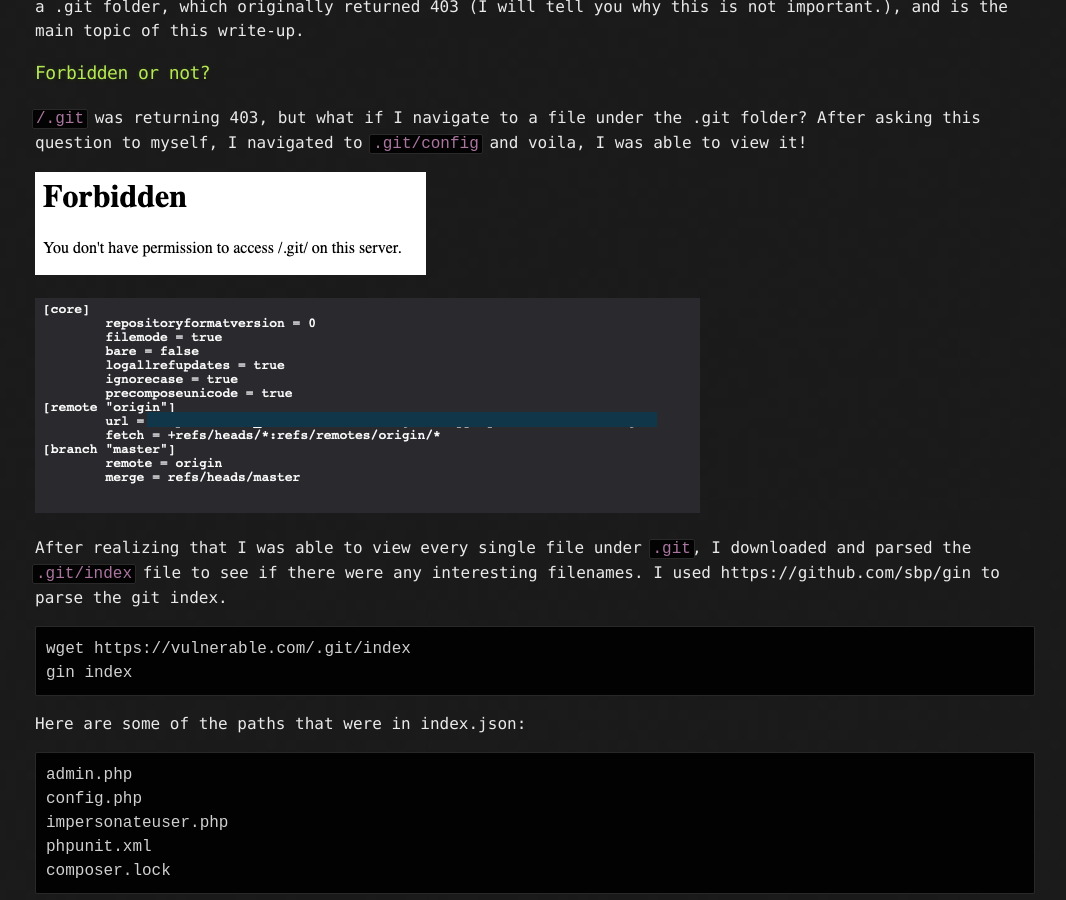
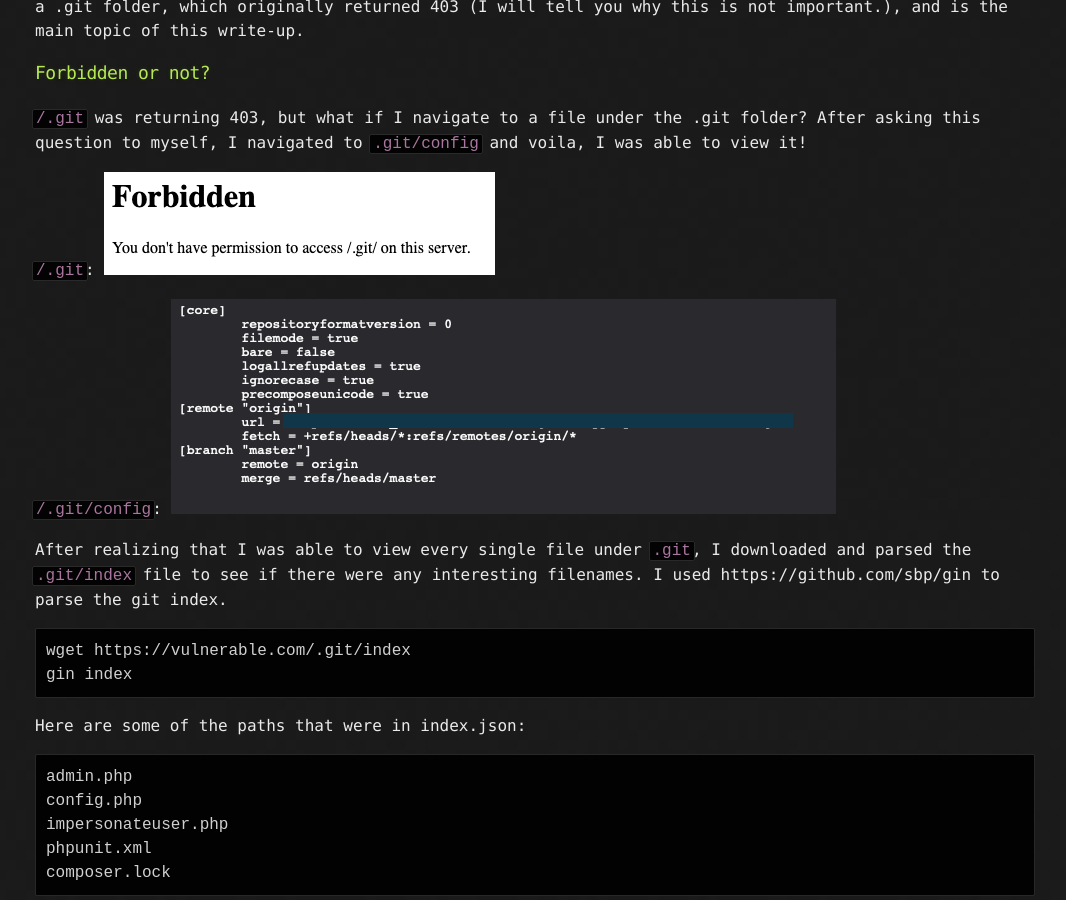
Before and after one commit to pyrrhon1337/pyrrhon1337.github.io, a Jekyll site: the page built from en/1.md, in a window 1280 px wide and 900 px high, scrolled down 565 px. Shown: the whole window, without its empty margins (105-1171 px from the left). Built offline with Jekyll 4.4.1, drawn with Linux system fonts in a browser that asks for light colours; our own code applies the rules of GitHub Pages for plain Markdown files.

Commit message:
Modified the write-up

```diff
--- a/en/1.md
+++ b/en/1.md
@@ -10,8 +10,10 @@ First and foremost, I enumerated the subdomains of the application. Later, I sta
 ### Forbidden or not?
 `/.git` was returning 403, but what if I navigate to a file under the .git folder? After asking this question to myself, I navigated to `.git/config` and voila, I was able to view it!
 
+`/.git`:
 ![.git returns 403](../en/git-403.png)
 
+`/.git/config`:
 ![.git/config is readable](../en/git-config.png)
 
 After realizing that I was able to view every single file under `.git`, I downloaded and parsed the `.git/index` file to see if there were any interesting filenames. I used https://github.com/sbp/gin to parse the git index.
```
